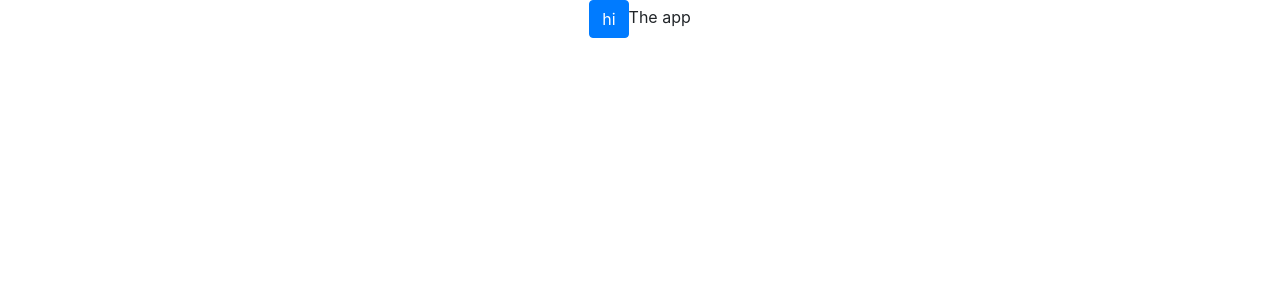
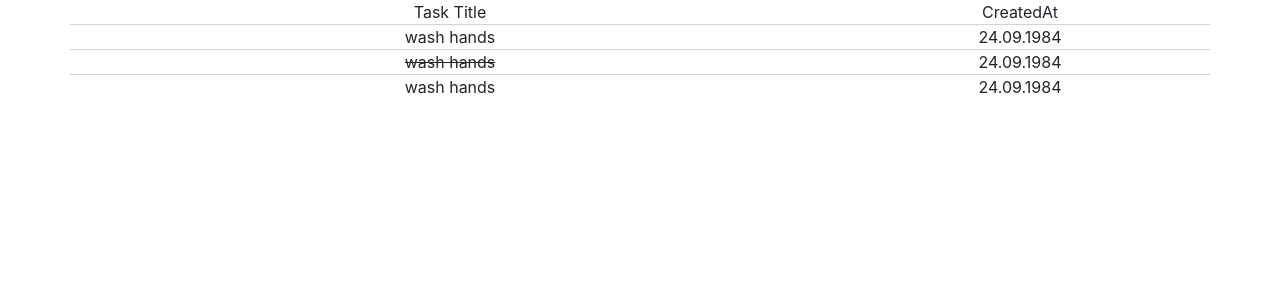
Before and after one commit to Vaselek/toDoApp, a React (Create React App) app: page / in a window 1280 px wide. Shown: the top 300 px of the page. Built offline with nearby package versions, Linux system fonts and the light colour scheme.

Commit message:
Add Task and Tasks components

```diff
--- a/src/components/app/App.js
+++ b/src/components/app/App.js
@@ -1,14 +1,13 @@
 import React from 'react';
 
-import Button from 'react-bootstrap/Button';
 
 import './App.css';
+import Tasks from "../tasks/Tasks";
 
 function App() {
   return (
     <div className="App">
-      <Button>hi</Button>
-      The app
+      <Tasks/>
     </div>
   );
 }
--- /dev/null
+++ b/src/components/task/CompletedTask.css
@@ -0,0 +1,3 @@
+.completedTask {
+    text-decoration: line-through;
+}
--- /dev/null
+++ b/src/components/task/CompletedTask.js
@@ -0,0 +1,15 @@
+import React, {Fragment} from 'react';
+import { Col } from 'react-bootstrap';
+
+import './CompletedTask.css';
+
+const CompletedTask = ({...task}) => {
+  return (
+    <Fragment>
+      <Col className='completedTask' xs={8}>{task.title}</Col>
+      <Col xs={4}>{task.createdAt}</Col>
+    </Fragment>
+  );
+};
+
+export default CompletedTask;
--- /dev/null
+++ b/src/components/task/NewTask.js
@@ -0,0 +1,13 @@
+import React, {Fragment} from 'react';
+import { Col } from 'react-bootstrap';
+
+const NewTask = ({...task}) => {
+  return (
+    <Fragment>
+        <Col xs={8}>{task.title}</Col>
+        <Col xs={4}>{task.createdAt}</Col>
+    </Fragment>
+  );
+};
+
+export default NewTask;
--- /dev/null
+++ b/src/components/task/Task.css
@@ -0,0 +1,3 @@
+.task {
+    border-top: 1px solid lightgrey;
+}
--- /dev/null
+++ b/src/components/task/Task.js
@@ -0,0 +1,14 @@
+import React from 'react';
+import { Row } from 'react-bootstrap';
+import NewTask from "./NewTask";
+import CompletedTask from "./CompletedTask";
+
+import './Task.css';
+
+const Task = ({...task}) => {
+  return (
+    <Row className='task'>{task.isCompleted ? <CompletedTask {...task}/> : <NewTask {...task}/>}</Row>
+  );
+};
+
+export default Task;
--- /dev/null
+++ b/src/components/tasks/Tasks.js
@@ -0,0 +1,37 @@
+import React from 'react';
+import Task from "../task/Task";
+import {Col, Container, Row} from "react-bootstrap";
+
+const tasksData = [
+  {
+    title: 'wash hands',
+    isCompleted: false,
+    createdAt: '24.09.1984'
+  },
+  {
+    title: 'wash hands',
+    isCompleted: true,
+    createdAt: '24.09.1984'
+  },
+  {
+    title: 'wash hands',
+    isCompleted: false,
+    createdAt: '24.09.1984'
+  }
+];
+
+let tasks = tasksData.map((task, taskNumber) => <Task {...task} key={taskNumber} />);
+
+const Tasks = () => {
+  return (
+    <Container>
+      <Row>
+        <Col xs={8}>Task Title</Col>
+        <Col xs={4}>CreatedAt</Col>
+      </Row>
+      {tasks}
+    </Container>
+  );
+};
+
+export default Tasks;
```
